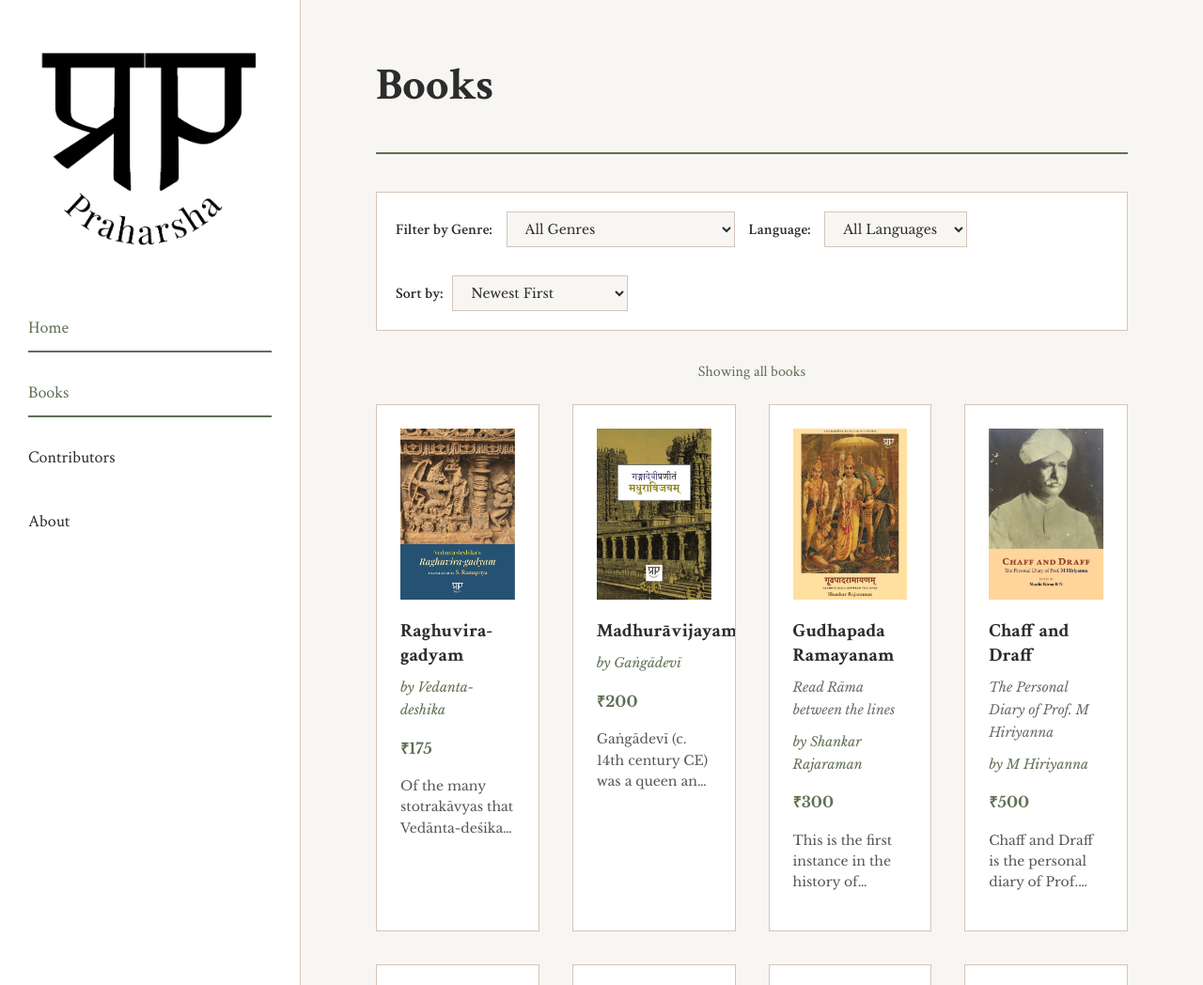
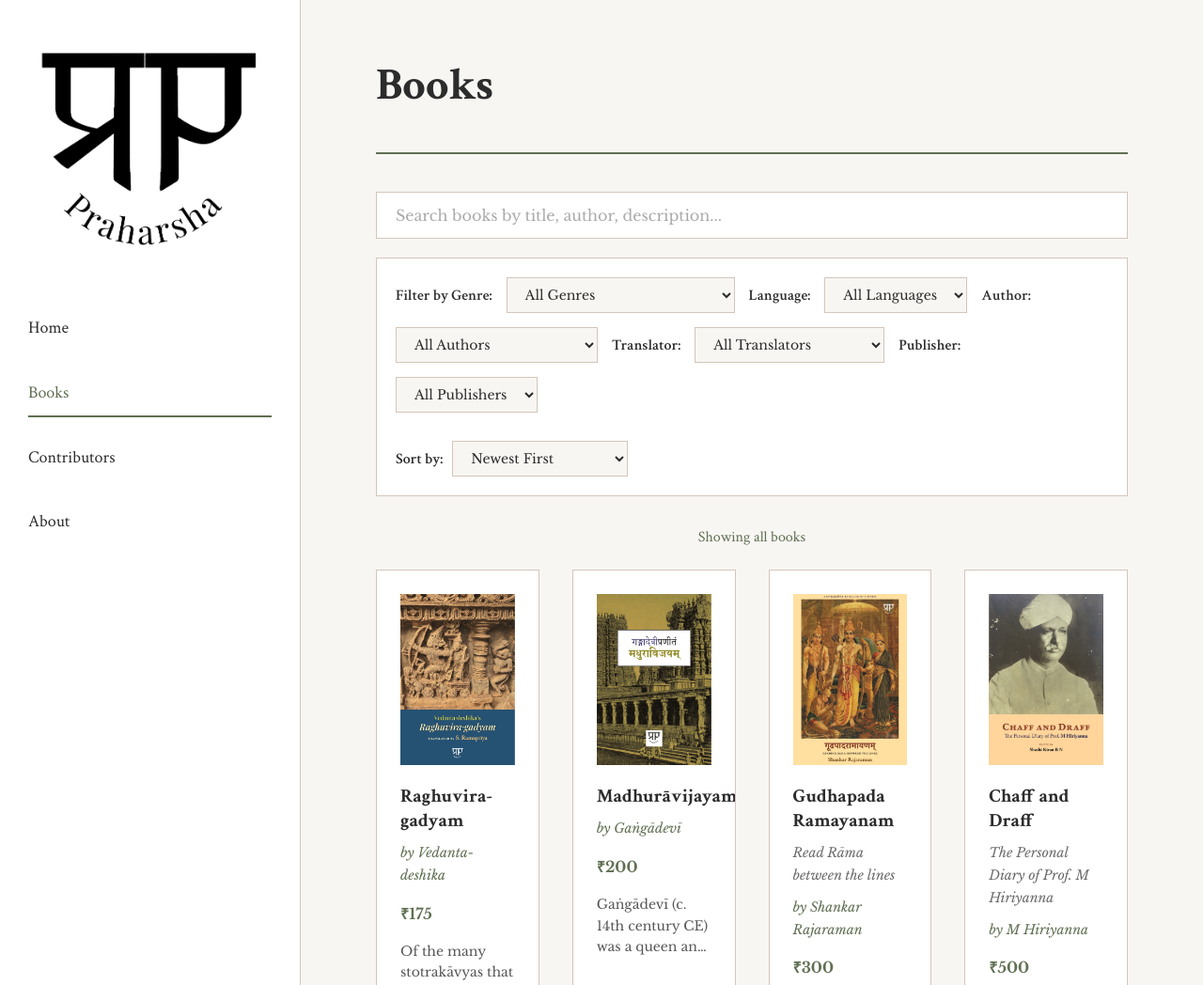
Before and after one commit to calavandi/praharsha-in, a Jekyll site: the page built from books.html, in a window 1280 px wide and 1400 px high, cut to the strip 0-1048 px from the top of the window. Shown: the whole strip at 94% size. Built offline with Jekyll 4.4.1, drawn with Linux system fonts in a browser that asks for light colours.

Commit message:
update praharsha site

```diff
--- a/assets/css/main.css
+++ b/assets/css/main.css
@@ -318,6 +318,25 @@ a:hover {
     right: 0;
     bottom: 0;
     z-index: 1;
+}
+
+.author-card-name a::after {
+    content: '';
+    position: absolute;
+    top: 0;
+    left: 0;
+    right: 0;
+    bottom: 0;
+    z-index: 1;
+}
+.author-card-image a {
+    position: relative;
+    z-index: 2;
+}
+
+.author-card .btn-small {
+    position: relative;
+    z-index: 2;
 }
 
 .book-card-author a {
@@ -641,6 +660,33 @@ a:hover {
 
 .page-content {
     max-width: 800px;
+}
+
+/* Books Search */
+.books-search {
+    margin-bottom: 20px;
+}
+
+.books-search input {
+    width: 100%;
+    padding: 14px 20px;
+    border: 1px solid var(--color-border);
+    background-color: var(--color-white);
+    font-family: var(--font-body);
+    font-size: 16px;
+    color: var(--color-text);
+    transition: border-color 0.3s ease, box-shadow 0.3s ease;
+}
+
+.books-search input:focus {
+    outline: none;
+    border-color: var(--color-accent);
+    box-shadow: 0 0 0 3px rgba(95, 111, 82, 0.1);
+}
+
+.books-search input::placeholder {
+    color: var(--color-text);
+    opacity: 0.4;
 }
 
 /* Books Controls */
--- a/assets/js/main.js
+++ b/assets/js/main.js
@@ -1,4 +1,12 @@
 // Toggle buy information
+// Normalize diacritical/ISCII characters for fuzzy matching
+function normalize(str) {
+    return str
+        .normalize('NFD')
+        .replace(/[\u0300-\u036f]/g, '')
+        .toLowerCase();
+}
+
 function toggleBuyInfo() {
     const buyInfo = document.getElementById('buy-info');
     const btn = document.querySelector('.buy-toggle-btn');
@@ -14,8 +22,20 @@ function toggleBuyInfo() {
 
 // Book filtering functionality
 function filterBooks() {
+    var searchInput = document.getElementById('book-search');
+    var searchTerm = searchInput ? normalize(searchInput.value.trim()) : '';
+
     var genreFilter = document.getElementById('genre-filter').value;
     var languageFilter = document.getElementById('language-filter').value;
+
+    var authorSelect = document.getElementById('author-filter');
+    var translatorSelect = document.getElementById('translator-filter');
+    var publisherSelect = document.getElementById('publisher-filter');
+
+    var authorFilter = authorSelect ? authorSelect.value : 'all';
+    var translatorFilter = translatorSelect ? translatorSelect.value : 'all';
+    var publisherFilter = publisherSelect ? publisherSelect.value : 'all';
+
     var grid = document.getElementById('books-grid');
     var countElement = document.getElementById('books-count');
 
@@ -27,11 +47,30 @@ function filterBooks() {
     books.forEach(function(book) {
         var bookGenres = book.dataset.genres || '';
         var bookLanguages = book.dataset.languages || '';
+        var bookAuthor = book.dataset.author || '';
+        var bookTranslator = book.dataset.translator || '';
+        var bookPublisher = book.dataset.publisher || '';
 
         var genreMatch = genreFilter === 'all' || bookGenres.indexOf(genreFilter) !== -1;
         var languageMatch = languageFilter === 'all' || bookLanguages.indexOf(languageFilter) !== -1;
+        var authorMatch = authorFilter === 'all' || bookAuthor.indexOf(authorFilter) !== -1;
+        var translatorMatch = translatorFilter === 'all' || bookTranslator.indexOf(translatorFilter) !== -1;
+        var publisherMatch = publisherFilter === 'all' || bookPublisher.indexOf(publisherFilter) !== -1;
 
-        if (genreMatch && languageMatch) {
+        var searchMatch = true;
+        if (searchTerm) {
+            var searchable = normalize(
+                (book.dataset.title || '') + ' ' +
+                (book.dataset.subtitle || '') + ' ' +
+                (book.dataset.author || '') + ' ' +
+                (book.dataset.translator || '') + ' ' +
+                (book.dataset.publisher || '') + ' ' +
+                (book.dataset.description || '')
+            );
+            searchMatch = searchable.indexOf(searchTerm) !== -1;
+        }
+
+        if (genreMatch && languageMatch && authorMatch && translatorMatch && publisherMatch && searchMatch) {
             book.style.display = '';
             visibleCount++;
         } else {
@@ -39,13 +78,11 @@ function filterBooks() {
         }
     });
 
-    if (genreFilter === 'all' && languageFilter === 'all') {
+    var totalBooks = books.length;
+    if (visibleCount === totalBooks && !searchTerm) {
         countElement.textContent = 'Showing all ' + visibleCount + ' books';
     } else {
-        var filters = [];
-        if (genreFilter !== 'all') filters.push(genreFilter);
-        if (languageFilter !== 'all') filters.push(languageFilter);
-        countElement.textContent = 'Showing ' + visibleCount + ' ' + filters.join(' & ') + ' books';
+        countElement.textContent = 'Showing ' + visibleCount + ' of ' + totalBooks + ' books';
     }
 }
 
@@ -59,11 +96,11 @@ function sortBooks(sortType) {
     books.sort(function(a, b) {
         switch(sortType) {
             case 'title':
-                return a.dataset.title.localeCompare(b.dataset.title);
+                return normalize(a.dataset.title).localeCompare(normalize(b.dataset.title));
             case 'title-desc':
-                return b.dataset.title.localeCompare(a.dataset.title);
+                return normalize(b.dataset.title).localeCompare(normalize(a.dataset.title));
             case 'author':
-                return (a.dataset.author || '').localeCompare(b.dataset.author || '');
+                return normalize(a.dataset.author || '').localeCompare(normalize(b.dataset.author || ''));
             case 'year':
                 return parseInt(b.dataset.year) - parseInt(a.dataset.year);
             case 'year-old':
@@ -94,8 +131,8 @@ document.addEventListener('DOMContentLoaded', function() {
     // Highlight active nav link
     var currentPath = window.location.pathname;
     document.querySelectorAll('.nav-link').forEach(function(link) {
-        if (link.getAttribute('href') === currentPath ||
-            (currentPath.indexOf(link.getAttribute('href')) !== -1 && link.getAttribute('href') !== '/')) {
+        var linkHref = link.getAttribute('href');
+        if (linkHref === currentPath || linkHref + '/' === currentPath || currentPath === linkHref + '/') {
             link.style.color = 'var(--color-accent)';
             link.style.borderBottomColor = 'var(--color-accent)';
         }
--- a/books.html
+++ b/books.html
@@ -5,6 +5,9 @@ permalink: /books/
 ---
 
 <div class="books-listing">
+     <div class="books-search">
+        <input type="text" id="book-search" placeholder="Search books by title, author, description..." oninput="filterBooks()">
+    </div>
     <div class="books-controls">
         <div class="filter-controls">
             <label for="genre-filter">Filter by Genre:</label>
@@ -36,6 +39,54 @@ permalink: /books/
                 <option value="{{ language | strip | downcase }}">{{ language | strip }}</option>
                 {% endfor %}
             </select>
+                        <label for="author-filter">Author:</label>
+            <select id="author-filter" onchange="filterBooks()">
+                <option value="all">All Authors</option>
+                {% assign all_authors = "" | split: "" %}
+                {% for book in site.books %}
+                    {% for author in book.authors %}
+                        {% assign all_authors = all_authors | push: author %}
+                    {% endfor %}
+                {% endfor %}
+                {% assign all_authors = all_authors | uniq | sort %}
+                {% for author in all_authors %}
+                <option value="{{ author | strip | downcase }}">{{ author | strip }}</option>
+                {% endfor %}
+            </select>
+
+            <label for="translator-filter">Translator:</label>
+            <select id="translator-filter" onchange="filterBooks()">
+                <option value="all">All Translators</option>
+                {% assign all_translators = "" | split: "" %}
+                {% for book in site.books %}
+                    {% if book.translators %}
+                    {% for translator in book.translators %}
+                        {% assign all_translators = all_translators | push: translator %}
+                    {% endfor %}
+                    {% endif %}
+                {% endfor %}
+                {% assign all_translators = all_translators | uniq | sort %}
+                {% for translator in all_translators %}
+                <option value="{{ translator | strip | downcase }}">{{ translator | strip }}</option>
+                {% endfor %}
+            </select>
+
+            <label for="publisher-filter">Publisher:</label>
+            <select id="publisher-filter" onchange="filterBooks()">
+                <option value="all">All Publishers</option>
+                {% assign all_publishers = "" | split: "" %}
+                {% for book in site.books %}
+                    {% if book.publishers %}
+                    {% for publisher in book.publishers %}
+                        {% assign all_publishers = all_publishers | push: publisher %}
+                    {% endfor %}
+                    {% endif %}
+                {% endfor %}
+                {% assign all_publishers = all_publishers | uniq | sort %}
+                {% for publisher in all_publishers %}
+                <option value="{{ publisher | strip | downcase }}">{{ publisher | strip }}</option>
+                {% endfor %}
+            </select>
         </div>
 
         <div class="sort-controls">
@@ -65,7 +116,11 @@ permalink: /books/
                  data-year="{{ book.year_of_publication | default: '0' }}"
                  data-cost="{{ book.cost | default: '0' | remove: '₹' | remove: ',' }}"
                  data-genres="{{ book.genres | join: ',' | downcase }}"
-                 data-languages="{{ book.languages | join: ',' | downcase }}">
+                 data-languages="{{ book.languages | join: ',' | downcase }}"
+                 data-subtitle="{{ book.subtitle | default: '' | downcase }}"
+                data-translator="{{ book.translators | join: ', ' | downcase }}"
+                data-publisher="{{ book.publishers | join: ', ' | downcase }}"
+                data-description="{{ book.content | strip_html | truncatewords: 50 | downcase | escape }}">
             {% if book.image %}
             <div class="book-card-image">
                 <a href="{{ book.url | relative_url }}">
--- a/index.html
+++ b/index.html
@@ -60,7 +60,7 @@ title: Home
 </section>
 
 <section class="home-section">
-    <h2 class="section-title">Our founders</h2>
+    <h2 class="section-title">Our Founders</h2>
     <div class="authors-grid">
         {% for author in site.authors %}
         <article class="author-card">
```
